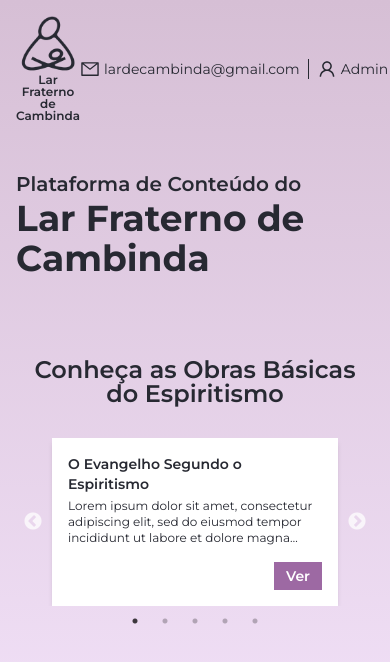
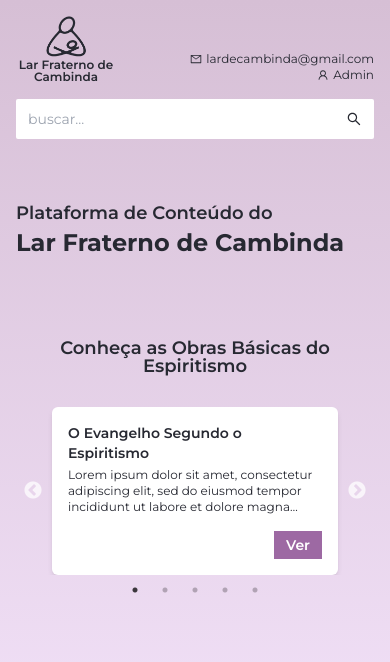
Before and after one commit to lardecambinda/lar_fraterno_front, a Next.js app: page / in a window 390 px wide. Shown: the top 662 px of the page. Built offline with nearby package versions, Linux system fonts and the light colour scheme.

Commit message:
style: make adjustments for responsive design

```diff
--- a/app/Carousel.tsx
+++ b/app/Carousel.tsx
@@ -43,7 +43,7 @@ interface CardProps {
 
 function Card({ book }: CardProps) {
   return (
-    <div className="bg-white p-4 shadow-md mx-1">
+    <div className="bg-white p-4 shadow-md mx-1 rounded-md">
       <p className="text-sm font-semibold mb-2 h-9">{book.title}</p>
       <p className="text-xs line-clamp-3 mb-4">{book.description}</p>
       <Link
--- a/app/Nav.tsx
+++ b/app/Nav.tsx
@@ -1,11 +1,12 @@
 import Image from "next/image";
 import Link from "next/link";
 import { AiOutlineMail, AiOutlineUser } from "react-icons/ai";
+import Searchbar from "./Searchbar";
 
 export default function Nav() {
   return (
     <nav className="w-full py-4">
-      <div className="max-w-screen-lg m-auto max-lg:px-4 flex items-center justify-between">
+      <div className=" max-w-screen-lg m-auto max-lg:px-4 grid grid-cols-2 grid-rows-2  lg:flex lg:items-center lg:justify-between ">
         <Link
           className=" block w-fit"
           title="lar fraterno de cambinda"
@@ -17,7 +18,7 @@ export default function Nav() {
               width={200}
               height={200}
               src={"/images/larFraternoIconBlack.png"}
-              className="logo w-16"
+              className="logo w-12 sm:w-16"
             />
             <p className="text-xs max-w-[100px] text-center font-semibold leading-none">
               Lar Fraterno de Cambinda
@@ -25,20 +26,24 @@ export default function Nav() {
           </div>
         </Link>
 
-        <div className="flex items-center justify-between">
+        <div className="order-last lg:order-none col-span-full lg:flex-1 flex items-center justify-center h-fit mt-4">
+          <Searchbar />
+        </div>
+
+        <div className="flex-col items-end sm:flex-row flex sm:items-center lg:justify-between justify-end">
           <a
-            className="text-sm hover:underline flex items-center gap-1"
+            className="text-xs sm:text-sm hover:underline flex items-center gap-1 w-fit"
             href="mailto:lardecambinda@gmail.com"
           >
-            <AiOutlineMail className="text-xl" />
+            <AiOutlineMail className="sm:text-xl" />
             lardecambinda@gmail.com
           </a>
 
           <Link
-            className="text-sm hover:underline flex items-center gap-1 ml-2 border-l border-light-black pl-2"
+            className="text-xs sm:text-sm hover:underline flex items-center gap-1 ml-2 sm:border-l sm:border-light-black pl-2"
             href={"/admin"}
           >
-            <AiOutlineUser className="text-xl" />
+            <AiOutlineUser className="sm:text-xl" />
             Admin
           </Link>
         </div>
--- /dev/null
+++ b/app/Searchbar.tsx
@@ -0,0 +1,35 @@
+"use client";
+
+import { AiOutlineSearch } from "react-icons/ai";
+import { useState } from "react";
+
+export default function Searchbar() {
+  const [term, setTerm] = useState<string>("");
+
+  const handleSubmit = (e: React.FormEvent<HTMLFormElement>) => {
+    e.preventDefault();
+
+    if (term == "") {
+      return;
+    }
+
+    console.log(term);
+  };
+
+  return (
+    <form
+      onSubmit={(e) => handleSubmit(e)}
+      className="bg-white flex items-center w-full lg:max-w-xs rounded-sm overflow-hidden h-10 py-0 px-3 "
+    >
+      <input
+        placeholder="buscar..."
+        className="flex-1 rounded-sm outline-none placeholder:text-sm"
+        type="text"
+        onChange={(e) => setTerm(e.target.value)}
+      />
+      <button>
+        <AiOutlineSearch />
+      </button>
+    </form>
+  );
+}
--- a/app/page.tsx
+++ b/app/page.tsx
@@ -5,16 +5,16 @@ export default function Home() {
   return (
     <main>
       <div className="mt-8">
-        <p className="text-xl text-light-black font-semibold">
+        <p className="text-lg sm:text-xl text-light-black font-semibold">
           Plataforma de Conteúdo do
         </p>
-        <h1 className="text-4xl text-light-black font-bold">
+        <h1 className="text-2xl sm:text-4xl text-light-black font-bold">
           Lar Fraterno de Cambinda
         </h1>
       </div>
 
       <section className="mt-20">
-        <h2 className="text-center max-w-sm m-auto text-2xl font-semibold leading-none ">
+        <h2 className="text-center max-w-sm m-auto text-lg sm:text-2xl font-semibold leading-none ">
           Conheça as Obras Básicas do Espiritismo
         </h2>
 
```
